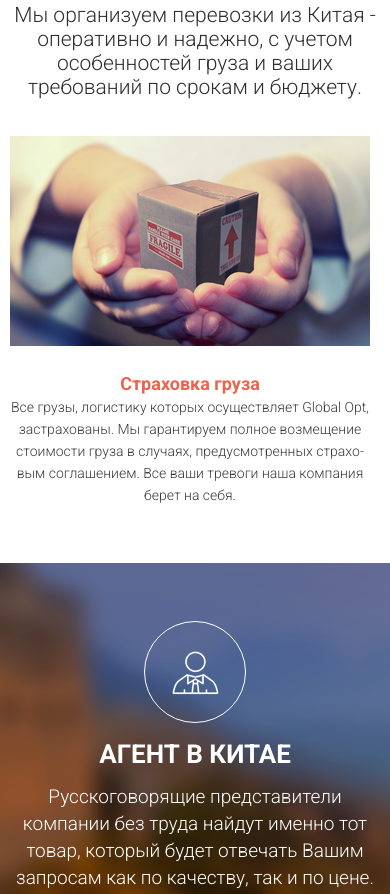
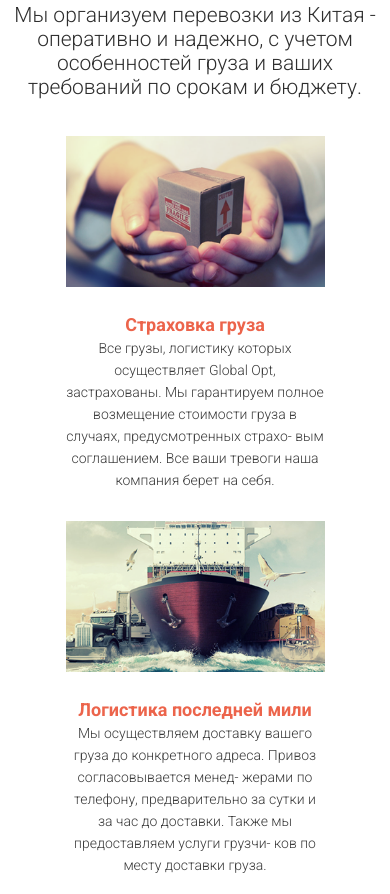
Before and after one commit to terebator228/Glopt, a website: page src/index.html in a window 390 px wide. Shown: the part 2638-3532 px from the top of the page. Drawn offline with nearby package versions, Linux system fonts and the light colour scheme; files that its build step writes are made by us from their sources; files whose address does not match are found by name.

Commit message:
Адаптация третьей секции

```diff
--- a/src/sass/blocks/_media.scss
+++ b/src/sass/blocks/_media.scss
@@ -59,6 +59,12 @@
                     font-size: 14px;
                 }
             }
+        }
+    }
+    .shipment {
+        &__wrapper {
+            grid-template-columns: repeat(1, 0.7fr);
+            justify-content: center;
         }
     }
 }
--- a/src/sass/blocks/_shipment.scss
+++ b/src/sass/blocks/_shipment.scss
@@ -8,7 +8,8 @@
     }
     &__wrapper {
         display: grid;
-        grid-template-columns: repeat(3, 360px);
+        grid-template-columns: repeat(3, 1fr);
+        grid-row: auto;
         gap: 30px;
         margin-top: 37px;
     }
@@ -27,4 +28,7 @@
             padding-bottom: 14px;
         }
     }
+    &__img {
+        width: 100%;
+    }
 }
```
Also changed, not shown: dist/css/style.min.css.
